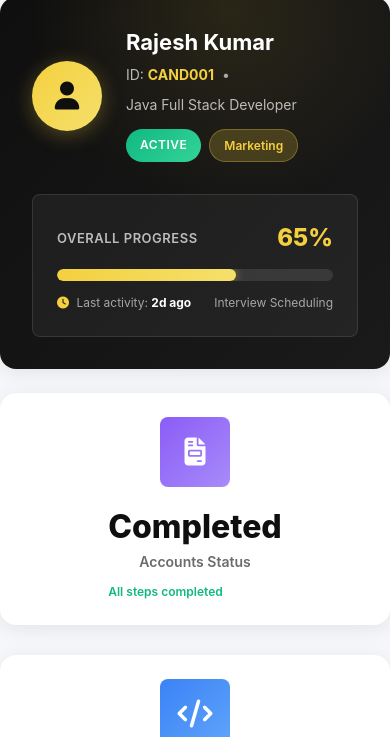
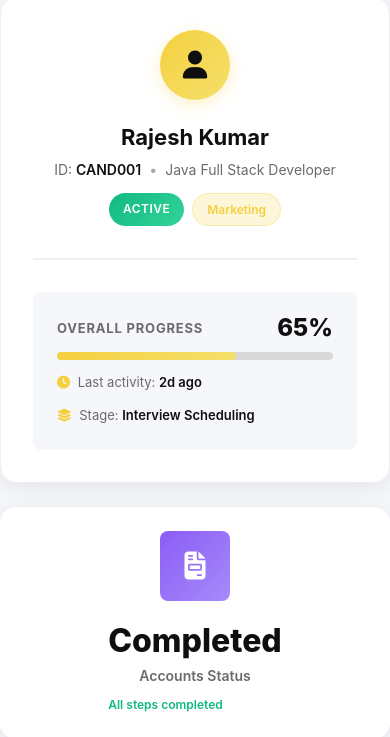
Before and after one commit to fintrazo-hue/wolf-technology, a website built with Vite: page pages/candidates/candidate-profile.html in a window 390 px wide. Shown: the part 112-849 px from the top of the page. Built offline with nearby package versions, Linux system fonts and the light colour scheme.

Commit message:
Updated candidate-profile.html

```diff
--- a/assets/css/candidate-profile.css
+++ b/assets/css/candidate-profile.css
@@ -28,62 +28,51 @@
 
 /* Profile Header Card */
 .profile-header-card {
-  background: linear-gradient(135deg, var(--brand-black) 0%, #1a1a1a 100%);
+  background: var(--brand-white);
   border-radius: var(--border-radius);
   padding: var(--spacing-lg);
   margin-bottom: var(--spacing-md);
   box-shadow: var(--shadow);
-  display: flex;
-  align-items: center;
-  justify-content: space-between;
-  gap: var(--spacing-lg);
-  position: relative;
-  overflow: hidden;
-}
-
-.profile-header-card::before {
-  content: '';
-  position: absolute;
-  top: -50%;
-  right: -10%;
-  width: 400px;
-  height: 400px;
-  background: radial-gradient(circle, rgba(244, 208, 63, 0.1) 0%, transparent 70%);
-  pointer-events: none;
+  border: 1px solid var(--grey-100);
 }
 
 .profile-avatar-section {
   display: flex;
-  align-items: center;
+  align-items: flex-start;
   gap: var(--spacing-md);
-  position: relative;
-  z-index: 1;
+  margin-bottom: var(--spacing-lg);
+  padding-bottom: var(--spacing-lg);
+  border-bottom: 2px solid var(--grey-100);
 }
 
 .candidate-avatar {
-  width: 90px;
-  height: 90px;
+  width: 80px;
+  height: 80px;
   border-radius: 50%;
   background: linear-gradient(135deg, var(--brand-yellow) 0%, #f5e06b 100%);
   display: flex;
   align-items: center;
   justify-content: center;
   color: var(--brand-black);
-  font-size: 36px;
+  font-size: 32px;
   flex-shrink: 0;
-  box-shadow: 0 4px 20px rgba(244, 208, 63, 0.3);
+  box-shadow: 0 4px 16px rgba(244, 208, 63, 0.3);
+}
+
+.candidate-info {
+  flex: 1;
 }
 
 .candidate-info h2 {
   margin: 0 0 8px 0;
-  font-size: 28px;
+  font-size: 26px;
   font-weight: 700;
-  color: var(--brand-white);
+  color: var(--brand-black);
 }
 
 .candidate-meta {
   margin: 0 0 12px 0;
-  color: rgba(255, 255, 255, 0.7);
+  color: var(--grey-400);
   font-size: 14px;
   display: flex;
   align-items: center;
@@ -92,7 +81,8 @@
 }
 
 .candidate-meta strong {
-  color: var(--brand-yellow);
+  color: var(--brand-black);
+  font-weight: 600;
 }
 
 .separator-dot {
@@ -167,67 +157,66 @@
 
 /* Progress Section */
 .profile-progress-section {
-  flex: 1;
-  max-width: 400px;
-  position: relative;
-  z-index: 1;
+  background: var(--grey-50);
+  padding: var(--spacing-md);
+  border-radius: var(--border-radius-sm);
 }
 
 .progress-info {
-  background: rgba(255, 255, 255, 0.05);
-  padding: var(--spacing-md);
-  border-radius: var(--border-radius-sm);
-  border: 1px solid rgba(255, 255, 255, 0.1);
+  display: flex;
+  flex-direction: column;
+  gap: 12px;
 }
 
 .progress-header {
   display: flex;
   justify-content: space-between;
   align-items: center;
-  margin-bottom: 12px;
 }
 
 .progress-label {
   font-size: 13px;
-  color: rgba(255, 255, 255, 0.7);
+  color: var(--grey-400);
   text-transform: uppercase;
-  letter-spacing: 0.5px;
-  font-weight: 600;
+  letter-spacing: 0.8px;
+  font-weight: 700;
 }
 
 .progress-percentage {
-  font-size: 24px;
+  font-size: 32px;
   font-weight: 800;
-  color: var(--brand-yellow);
+  color: var(--brand-black);
+  line-height: 1;
 }
 
 .progress-bar-modern {
-  height: 12px;
-  background: rgba(255, 255, 255, 0.1);
-  border-radius: 6px;
+  height: 8px;
+  background: var(--grey-200);
+  border-radius: 4px;
   overflow: hidden;
-  margin-bottom: 12px;
+  position: relative;
 }
 
 .progress-fill-modern {
   height: 100%;
   background: linear-gradient(90deg, var(--brand-yellow) 0%, #f5e06b 100%);
   transition: width 0.6s ease;
-  border-radius: 6px;
-  box-shadow: 0 0 10px rgba(244, 208, 63, 0.5);
+  border-radius: 4px;
 }
 
 .progress-meta {
   display: flex;
   justify-content: space-between;
   align-items: center;
-  font-size: 12px;
-  color: rgba(255, 255, 255, 0.6);
+  font-size: 13px;
+  color: var(--grey-400);
   gap: 12px;
+  flex-wrap: wrap;
 }
 
 .progress-meta strong {
-  color: var(--brand-white);
+  color: var(--brand-black);
+  font-weight: 600;
 }
 
 .progress-meta i {
@@ -920,19 +909,16 @@
 }
 
 /* Responsive */
+@media (max-width: 1200px) {
+  .kpi-section .col-xl-3 {
+    flex: 0 0 50%;
+    max-width: 50%;
+  }
+}
+
 @media (max-width: 992px) {
-  .profile-header-card {
-    flex-direction: column;
-    align-items: flex-start;
-  }
-
-  .profile-progress-section {
-    max-width: 100%;
-    width: 100%;
-  }
-
   .info-grid {
-    grid-template-columns: 1fr;
+    grid-template-columns: repeat(2, 1fr);
   }
 
   .profile-tabs {
@@ -951,6 +937,19 @@
     font-size: 22px;
   }
 
+  .info-grid {
+    grid-template-columns: 1fr;
+  }
+
+  .progress-percentage {
+    font-size: 24px;
+  }
+
+  .kpi-section .col-xl-3 {
+    flex: 0 0 100%;
+    max-width: 100%;
+  }
+
   .timeline-container {
     padding-left: 40px;
   }
@@ -960,4 +959,24 @@
     width: 16px;
     height: 16px;
   }
+
+  .department-subtabs {
+    overflow-x: auto;
+  }
 }
+
+@media (max-width: 576px) {
+  .profile-avatar-section {
+    flex-direction: column;
+    align-items: center;
+    text-align: center;
+  }
+
+  .candidate-meta {
+    justify-content: center;
+  }
+
+  .candidate-tags {
+    justify-content: center;
+  }
+}
--- a/pages/candidates/candidate-profile.html
+++ b/pages/candidates/candidate-profile.html
@@ -47,6 +47,7 @@
           </div>
         </div>
       </div>
+
       <div class="profile-progress-section">
         <div class="progress-info">
           <div class="progress-header">
@@ -54,11 +55,11 @@
             <span class="progress-percentage" id="overall-progress-text">0%</span>
           </div>
           <div class="progress-bar-modern">
-            <div class="progress-fill-modern" id="overall-progress-fill"></div>
+            <div class="progress-fill-modern" id="overall-progress-fill" style="width: 0%"></div>
           </div>
           <div class="progress-meta">
             <span><i class="fas fa-clock"></i> Last activity: <strong id="last-activity">-</strong></span>
-            <span id="current-stage-text">-</span>
+            <span><i class="fas fa-layer-group"></i> Stage: <strong id="current-stage-text">-</strong></span>
           </div>
         </div>
       </div>
```
